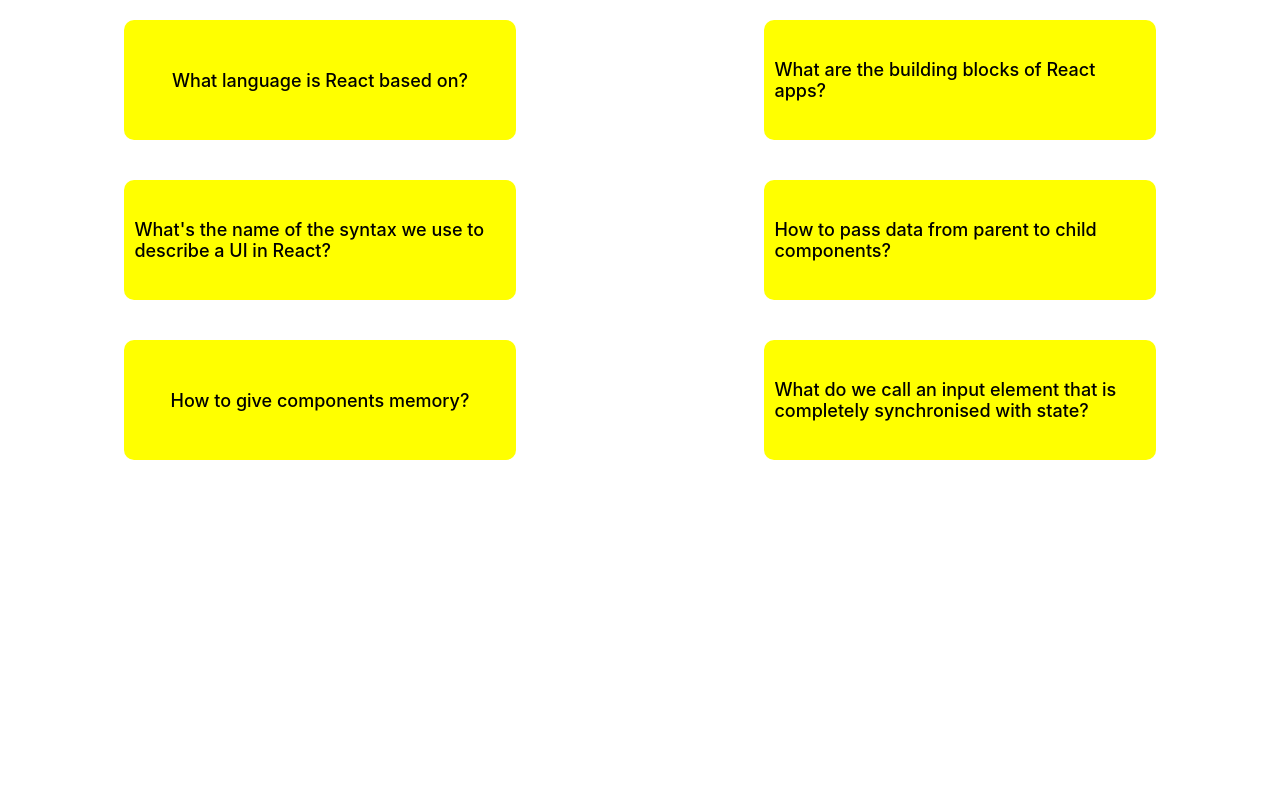
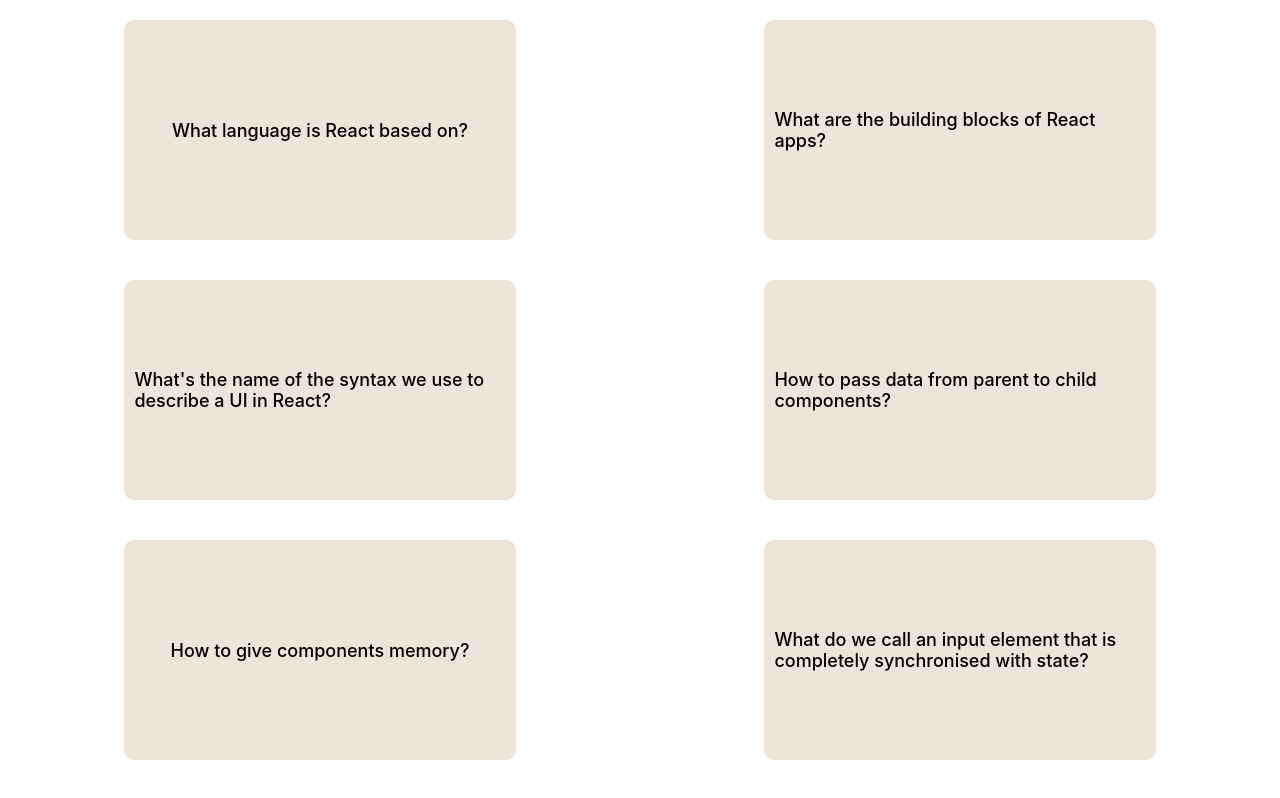
Before and after one commit to rehmeee/React-practice-projects, a React (Create React App) app in the folder flash-cards/: page / in a window 1280 px wide. Built offline with nearby package versions, Linux system fonts and the light colour scheme.

Commit message:
final commit: project completed all  functionality add

```diff
--- a/flash-cards/public/index.html
+++ b/flash-cards/public/index.html
@@ -24,7 +24,7 @@
       work correctly both with client-side routing and a non-root public URL.
       Learn how to configure a non-root public URL by running `npm run build`.
     -->
-    <title>Flash cards Quiz Practice project</title>
+    <title>Flash cards Practice project</title>
   </head>
   <body>
     <noscript>You need to enable JavaScript to run this app.</noscript>
--- a/flash-cards/src/App.js
+++ b/flash-cards/src/App.js
@@ -38,10 +38,19 @@ const questions = [
 ];
 
 function App() {
+  let [selectedId, setSelectedId] = useState(null);
+  function handleClickinApp(id) {
+    setSelectedId((selectedId = id));
+  }
   return (
     <div className="app">
       {questions.map((question) => (
-        <FlashCards question={question} />
+        <FlashCards
+          key={question.id}
+          question={question}
+          selectedId={selectedId}
+          handleClickinApp={handleClickinApp}
+        />
       ))}
     </div>
   );
--- a/flash-cards/src/components/FlashCards.js
+++ b/flash-cards/src/components/FlashCards.js
@@ -1,25 +1,31 @@
 import { useState } from "react";
 import "../styles/flashCards.css";
 
-export default function FlashCards({ question }) {
+export default function FlashCards({ question, handleClickinApp, selectedId }) {
   let [text, setText] = useState(question.question);
   let [bgcolor, setColor] = useState("yellow");
   function handleClick() {
-    if (text === question.question) {
-      setText((text = question.answer));
-      setColor((bgcolor = "red"));
-    } else {
-      setText((text = question.question));
-      setColor((bgcolor = "yellow"));
-    }
+    // this way is only to rotate the question card
+    // if (text === question.question) {
+    //   setText((text = question.answer));
+    //   setColor((bgcolor = "red"));
+    // } else {
+    //   setText((text = question.question));
+    //   setColor((bgcolor = "yellow"));
+    // }
+    handleClickinApp(question.id);
   }
   return (
     <div
       className="flash-card"
       onClick={handleClick}
-      style={{ backgroundColor: `${bgcolor}` }}
+      style={
+        question.id === selectedId
+          ? { backgroundColor: "red" }
+          : { backgroundColor: "rgb(239, 228, 217)" }
+      }
     >
-      <p>{text}</p>
+      <p>{question.id === selectedId ? question.answer : question.question}</p>
     </div>
   );
 }
--- a/flash-cards/src/styles/flashCards.css
+++ b/flash-cards/src/styles/flashCards.css
@@ -1,7 +1,7 @@
 .flash-card {
   width: 29%;
-  height: 100px;
-  /* background-color: rgb(237, 142, 40); */
+  height: 200px;
+  background-color: rgb(239, 228, 217);
   border-radius: 10px;
   margin: 20px;
   display: flex;
```
